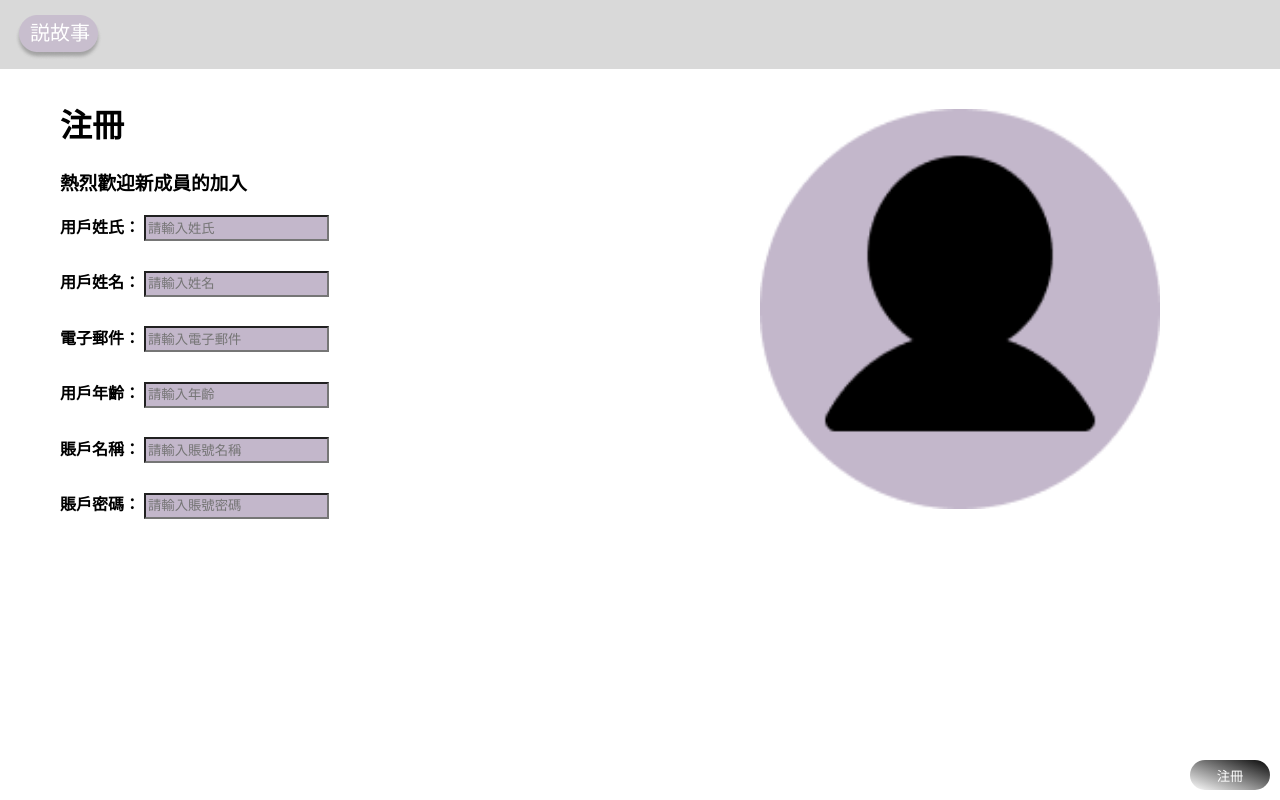
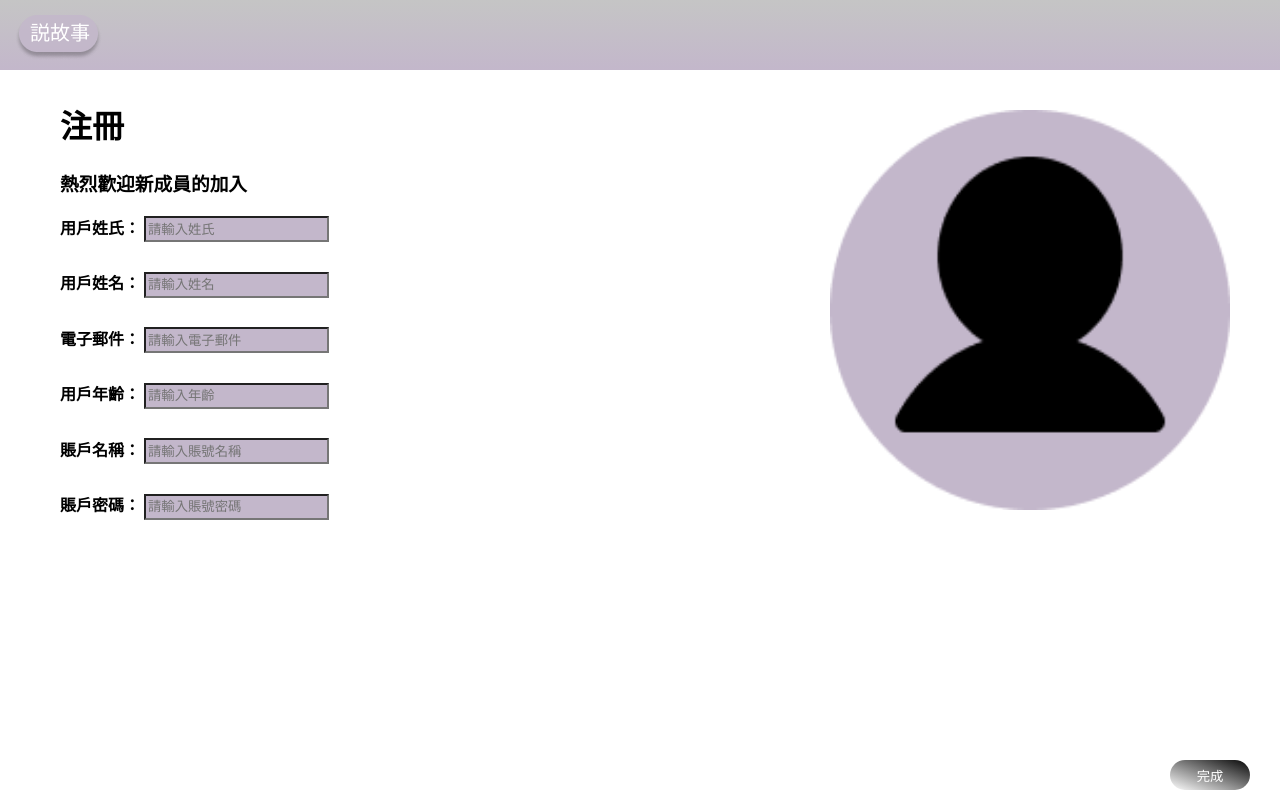
Before and after one commit to AnsgariusHalim/Final2, a website: page front-end/page/registration.html in a window 1280 px wide. Drawn offline with Linux system fonts and the light colour scheme.

Commit message:
register hrml style change

```diff
--- /dev/null
+++ b/front-end/page/register.css
@@ -0,0 +1,121 @@
+body {
+    margin: 0;
+}
+
+.Navigationbar {
+    background-color: #c5c5c5;
+    height: 70px;
+    width: 100%;
+    display: flex;
+    flex-direction: row;
+    cursor: pointer;
+    position:relative;
+    background: linear-gradient( #c5c5c5,#C3B7CB);
+}
+
+
+
+
+
+.Navigationbar img {
+    margin: 15px;
+
+
+}
+
+#register{
+display:grid;
+grid-template-columns: 50% 50%;
+
+}
+
+#content{
+
+    margin-left: 50px;
+    padding: 10px;
+    grid-column-start: 1;
+
+
+  }
+
+
+  .space{
+    margin-top:10px;
+    display:block;
+  }
+
+  #uavatar{
+    position: relative;
+    display:grid;
+    grid-column-start: 2;
+    justify-content: center;
+    margin-top: 40px;
+    right:50px;
+
+  }
+
+  #user{
+    width:400px;
+    height:400px;
+  }
+
+#uavatar{
+    position: absolute;
+    display:grid;
+    grid-column-start: 2;
+    justify-self: center;
+    margin-top: 40px;
+
+  }
+
+.black{
+position: absolute;
+bottom:0px;
+right:20px;
+}
+  .black button{
+    position: relative;
+    background-image: linear-gradient(to bottom left, #060606, white);
+    color: white;
+    padding: 5px 10px;
+    border: none;
+    border-radius: 50px;
+    cursor: pointer;
+    width: 80px;
+    height: 30px;
+    text-align: center; /* 水平居中 */
+    overflow-y: hidden;
+    margin:10px;
+
+  }
+
+  .black button::before {
+    content: '';
+    position: absolute; /* 将伪元素相对于按钮进行绝对定位 */
+    width: 100%;
+    height: 0%;
+    left: 0;
+    top: 0;
+    border-radius: 0 0 50% 50%;
+    transition: .2s;
+    background-color: #201f1f;
+    opacity: 0.3;
+
+
+  }
+
+  .black button:hover::before {
+    /* 其他悬停时的样式 */
+    height: 120%; /* 鼠标悬停时的高度 */
+  }
+
+
+  input{
+    background-color: #C3B7CB;
+    border-width: 2px;
+    margin-right: 5px;
+    width:fit-content;
+    height:20px;
+
+
+  }
--- a/front-end/page/registration.html
+++ b/front-end/page/registration.html
@@ -3,7 +3,7 @@
         <title>
             説故事
         </title>
-        <link rel="stylesheet" href="styles.css">
+        <link rel="stylesheet" href="register.css">
     </head>
 
     <body>
@@ -63,6 +63,6 @@
             </div>
 
         </div>
-        <div class="black"><button  id="save" type ="button">注冊</button></div>
+        <div class="black"><button  type ="button">完成</button></div>
     </body>
 </html>
```
Also changed, not shown: front-end/page/index.html (+3 -1 lines).
